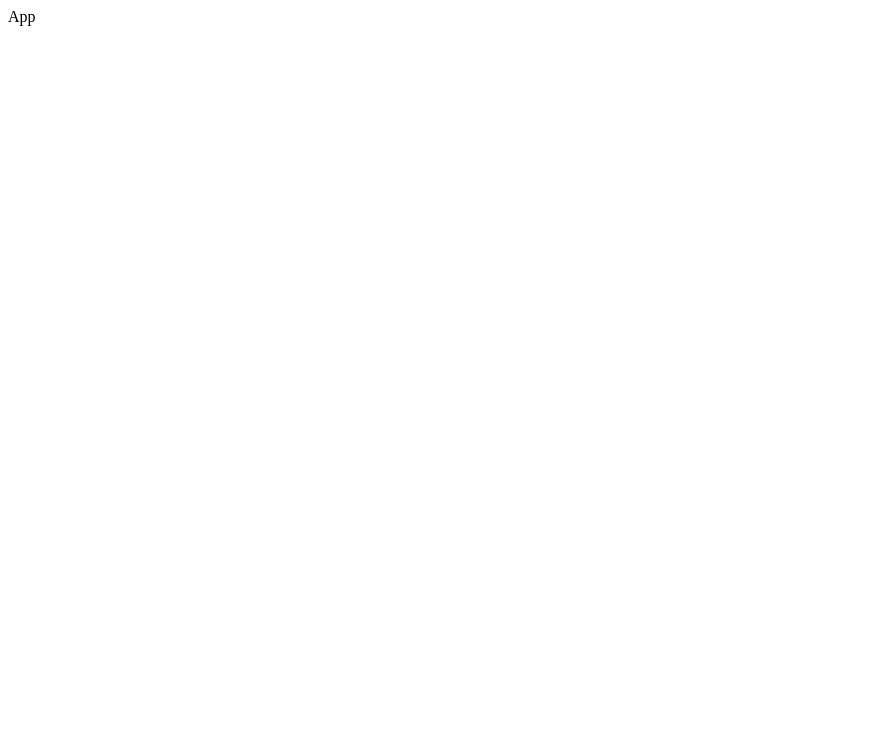
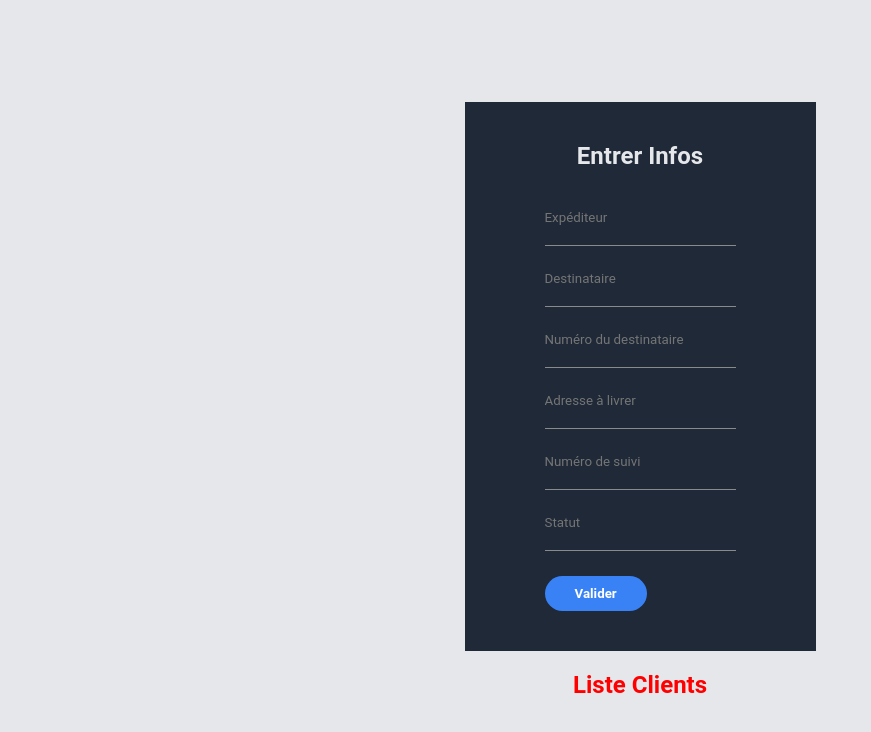
Before and after one commit to AbasseShane/package-tracker-latest, a React (Create React App) app: page / in a window 1280 px wide. Shown: the top 732 px of the page, without its empty margins (0-871 px from the left). Built offline with nearby package versions, Linux system fonts and the light colour scheme.

Commit message:
first commit

```diff
--- /dev/null
+++ b/src/Add.js
@@ -0,0 +1,61 @@
+import React, {useState} from 'react'
+import {db} from './firebase'
+import './style.css'
+import logo from './logo.jpeg'
+import {Link} from 'react-router-dom'
+import {getDoc, addDoc, collection, where, query} from 'firebase/firestore'
+
+
+const Add = () => {
+
+    const [expediteur, setExpediteur] = useState('')
+    const [destinataire, setDestinataire] = useState('')
+    const [numero, setNumero] = useState('')
+    const [adresse, setAdresse] = useState('')
+    const [suivi, setSuivi] = useState('')
+    const [statut, setStatus] = useState('')
+
+    const dbref = collection(db, "Clients")
+
+    const onFormSubmit = async () => {
+        await addDoc(dbref, {Expediteur: expediteur, Destinataire: destinataire, NumeroDuDestinataire: numero, AdresseDestinataire: adresse, numéroDeSuivi: suivi, Statut: statut})
+        console.log("data created")
+    }
+
+    return (
+        <>
+            <div className='container'>
+                {/* <img className='logo' src={logo}  alt='logo'></img> */}
+                <div className='form'>
+                    <h2>Entrer Infos</h2>
+                    <div className='input-box'>
+                        <input type='text' placeholder='Expéditeur' onChange={(e) => setExpediteur(e.target.value)}></input>
+                    </div>
+                    <div className='input-box'>
+                        <input type='text' placeholder='Destinataire' onChange={(e) => setDestinataire(e.target.value)}></input>
+                    </div>
+                    <div className='input-box'>
+                        <input type='text' placeholder='Numéro du destinataire' onChange={(e) => setNumero(e.target.value)}></input>
+                    </div>
+                    <div className='input-box'>
+                        <input type='text' placeholder='Adresse à livrer' onChange={(e) => setAdresse(e.target.value)}></input>
+                    </div>
+
+                    <div className='input-box'>
+                        <input type='text' placeholder='Numéro de suivi' onChange={(e) => setSuivi(e.target.value)}></input>
+                    </div>
+                    <div className='input-box'>
+                        <input type='text' placeholder='Statut' onChange={(e) => setStatus(e.target.value)}></input>
+                    </div>
+                    <button onClick={onFormSubmit}>Valider</button>
+                </div>
+            </div>
+            <div className='link'>
+                <Link to='/Liste' className='liste-link'>Liste Clients</Link>
+            </div>
+        </>
+
+    )
+}
+
+export default Add
--- a/src/App.js
+++ b/src/App.js
@@ -1,8 +1,16 @@
 import React from 'react'
+import Add from './Add'
+import Liste from './Liste'
+import { BrowserRouter } from 'react-router-dom'
+import Rout from './rout'
 
 const App = () => {
   return (
-    <div>App</div>
+    <>
+      <BrowserRouter>
+        <Rout/>
+      </BrowserRouter>
+    </>
   )
 }
 
--- /dev/null
+++ b/src/Liste.js
@@ -0,0 +1,66 @@
+import React, {useState, useEffect} from 'react'
+import {Link} from 'react-router-dom'
+import './style.css'
+import {db} from './firebase'
+import { getDocs, collection, deleteDoc, doc } from 'firebase/firestore'
+
+const Liste = () => {
+
+  const [clients, setClients] = useState([])
+
+  const handleExpand = (id) => {
+    setClients((prevClients) =>
+      prevClients.map((client) => ({
+      ...client,
+      expanded: client.id === id ? !client.expanded : false,
+    }))
+  );
+  };
+
+  const handleRemove = async (id) => {
+    try{
+      await deleteDoc(doc(db, "Clients", id));
+      setClients((prevClients) => prevClients.filter((client)=> client.id !==id));
+    } catch (error) {
+      console.error('Error removing document: ', error);
+    }
+  };
+
+  useEffect(() => {
+    const fetchData = async () => {
+      const querySnapshot = await getDocs(collection(db, "Clients"))
+      const clientData = []
+      querySnapshot.forEach((doc) => {
+        clientData.push({ id: doc.id, ...doc.data() })
+      })
+      setClients(clientData)
+    }
+    fetchData()
+  }, [])
+
+  return (
+    <div>
+      <ul>
+        {clients.map((client) => (
+          <li key={client.id} onClick={() => handleExpand(client.id)} className={`card ${client.expanded ? 'expanded' : ''}`}>
+
+              {client.Destinataire}
+
+            <span onClick={() => handleRemove(client.id)} className='removeButton'>&#8722;</span>
+              <div className='cardContent'>
+                <p>Expediteur: {client.Expediteur}</p>
+                <p>Numéro du destinataire: {client.NumeroDuDestinataire}</p>
+                <p>Adresse à livrer: {client.AdresseDestinataire}</p>
+                <p>Numéro de suivi: {client.numéroDeSuivi}</p>
+                <p>Status: {client.Statut}</p>
+              </div>
+
+          </li>
+        ))}
+      </ul>
+    </div>
+    // <Link to='/' className='liste-link'>Entrer Infos</Link>
+  )
+}
+
+export default Liste
--- a/src/firebase.js
+++ b/src/firebase.js
@@ -25,4 +25,4 @@ if(!firebase.apps.length)
     firebase.initializeApp(firebaseConfig);
 }
 
-export { firebase };
+export const db = firebase.firestore()
--- /dev/null
+++ b/src/rout.js
@@ -0,0 +1,17 @@
+import React from 'react'
+import {Routes, Route } from 'react-router-dom'
+import Add from './Add'
+import Liste from './Liste'
+
+const Rout = () => {
+  return (
+    <>
+        <Routes>
+            <Route path='/' element={<Add/>}/>
+            <Route path='/Liste' element={<Liste/>}/>
+        </Routes>
+    </>
+  )
+}
+
+export default Rout
--- /dev/null
+++ b/src/style.css
@@ -0,0 +1,108 @@
+* {
+    margin: 0;
+    padding: 0;
+    font-family: 'Roboto', sans-serif;
+    box-sizing: border-box;
+}
+
+body {
+    display: flex;
+    justify-content: center;
+    align-items: center;
+    min-height: 100vh;
+    background-color: #e5e7eb;
+}
+
+.container {
+    padding: 30px 50px;
+    background-color: #1f2937;
+    display: flex;
+    flex-direction: column;
+    align-items: center;
+}
+
+.container .form {
+    padding: 10px 30px
+}
+
+.container .form h2{
+    text-align: center;
+    font-size: 24px;
+    font-weight: bold;
+    color: #e5e7eb;
+    margin-bottom: 20px;
+}
+
+.container .form .input-box {
+    margin-bottom: 5px;
+}
+
+.container .form .input-box input {
+    border: none;
+    outline: none;
+    border-bottom: 1px solid #8a8a8a;
+    padding: 20px 0;
+    background-color: #1f2937;
+    color: #e5e7eb
+}
+
+.link {
+    display:flex;
+    justify-content: center;
+}
+
+.liste-link {
+    display: block;
+    color: red;
+    text-decoration: none;
+    font-size: 24px;
+    margin-top: 20px;
+    font-weight: bold;
+}
+
+.container .form button {
+    padding: 10px 30px;
+    background-color: #3882f6;
+    color: white;
+    font: 24px;
+    font-weight: bold;
+    border: none;
+    outline: none;
+    border-radius: 20px;
+    margin-top: 20px;
+}
+
+.card {
+    border: 1px solid black;
+    padding: 10px;
+    margin: 10px auto;
+    transition: background-color 0.3s;
+    list-style-type: none;
+    width: 300px;
+    position: relative;
+}
+
+.expanded {
+    background-color: #e0e0e0;
+}
+
+.cardContent{
+    display: none;
+}
+
+.card.expanded .cardContent {
+    display: block;
+}
+
+.removeButton {
+    position: absolute;
+    top: 5px;
+    right: 5px;
+    color: #ff0000;
+    font-size: 48px;
+}
+
+/* .logo {
+    width: 30%;
+    height: auto;
+} */
```
Also changed, not shown: src/logo.jpeg (added).
